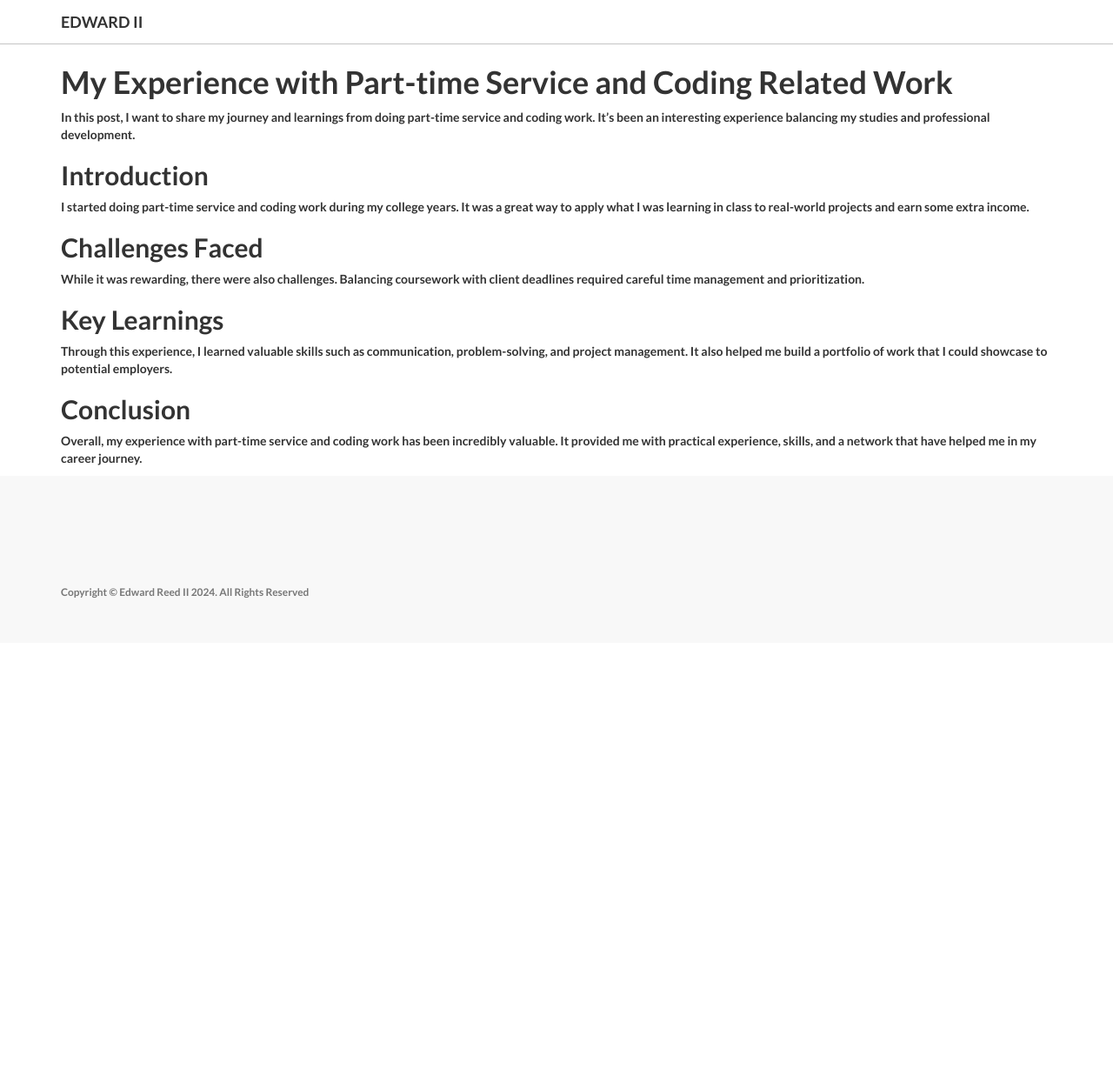
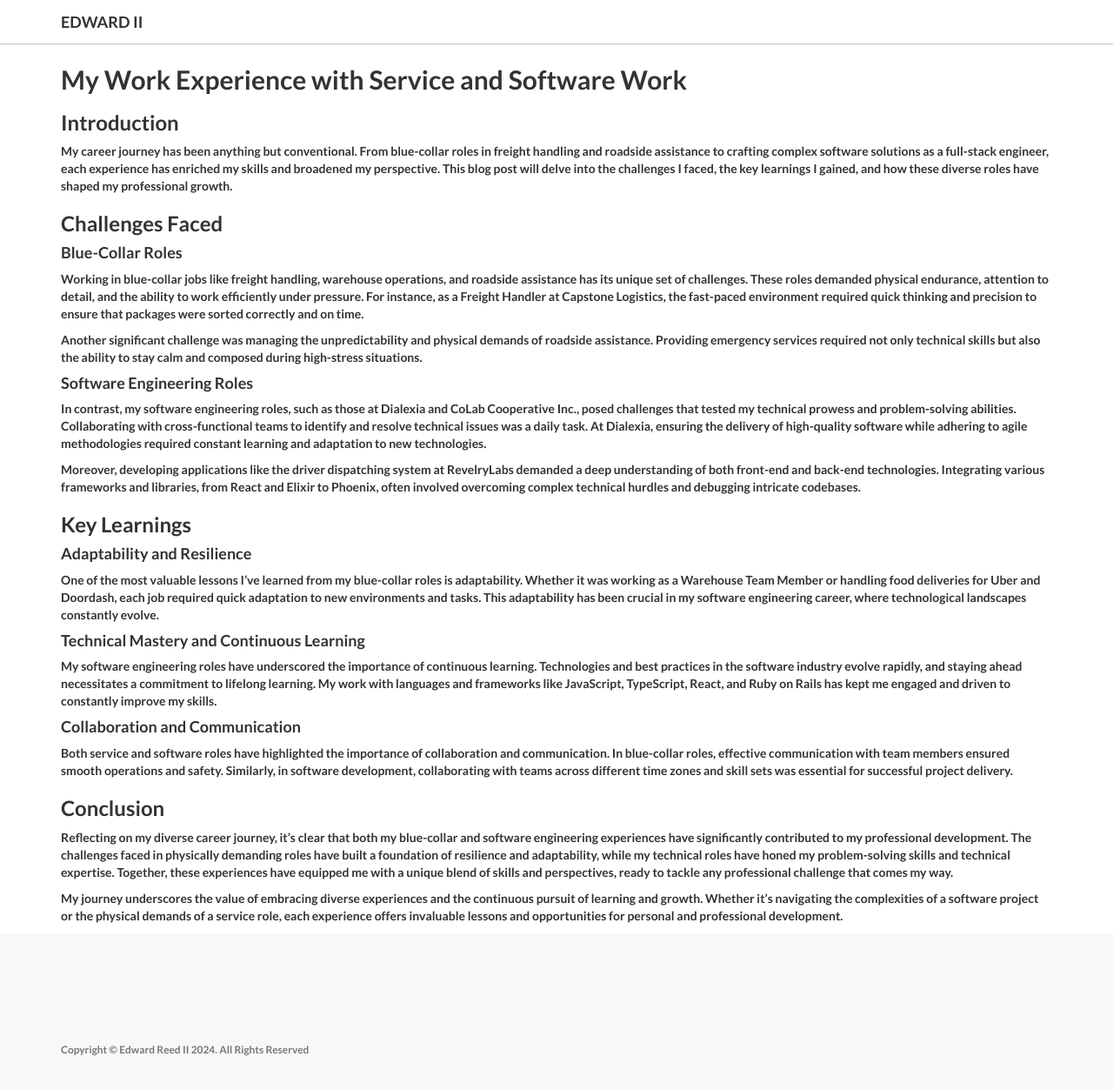
Before and after one commit to MRReedii/edward-reed, a Jekyll site: the page built from _posts/2024-04-24-current-works-part-time-post.md, in a window 1280 px wide and 1265 px high. Shown: the top 1253 px of the window at 87% size. Built offline with Jekyll 4.4.1, drawn with Linux system fonts in a browser that asks for light colours.

Commit message:
Update Content

```diff
--- a/_posts/2024-04-24-current-works-part-time-post.md
+++ b/_posts/2024-04-24-current-works-part-time-post.md
@@ -7,32 +7,42 @@ tags: [experience, freelancing]
 excerpt: "Sharing my journey and learnings from doing part-time service and
 coding work."
 ---
+## My Work Experience with Service and Software Work
 
-# My Experience with Part-time Service and Coding Related Work
+### Introduction
 
-In this post, I want to share my journey and learnings from doing part-time
-service and coding work. It's been an interesting experience balancing my
-studies and professional development.
+My career journey has been anything but conventional. From blue-collar roles in freight handling and roadside assistance to crafting complex software solutions as a full-stack engineer, each experience has enriched my skills and broadened my perspective. This blog post will delve into the challenges I faced, the key learnings I gained, and how these diverse roles have shaped my professional growth.
 
-## Introduction
+### Challenges Faced
 
-I started doing part-time service and coding work during my college years. It
-was a great way to apply what I was learning in class to real-world projects and
-earn some extra income.
+#### Blue-Collar Roles
 
-## Challenges Faced
+Working in blue-collar jobs like freight handling, warehouse operations, and roadside assistance has its unique set of challenges. These roles demanded physical endurance, attention to detail, and the ability to work efficiently under pressure. For instance, as a Freight Handler at Capstone Logistics, the fast-paced environment required quick thinking and precision to ensure that packages were sorted correctly and on time.
 
-While it was rewarding, there were also challenges. Balancing coursework with
-client deadlines required careful time management and prioritization.
+Another significant challenge was managing the unpredictability and physical demands of roadside assistance. Providing emergency services required not only technical skills but also the ability to stay calm and composed during high-stress situations.
 
-## Key Learnings
+#### Software Engineering Roles
 
-Through this experience, I learned valuable skills such as communication,
-problem-solving, and project management. It also helped me build a portfolio of
-work that I could showcase to potential employers.
+In contrast, my software engineering roles, such as those at Dialexia and CoLab Cooperative Inc., posed challenges that tested my technical prowess and problem-solving abilities. Collaborating with cross-functional teams to identify and resolve technical issues was a daily task. At Dialexia, ensuring the delivery of high-quality software while adhering to agile methodologies required constant learning and adaptation to new technologies.
 
-## Conclusion
+Moreover, developing applications like the driver dispatching system at RevelryLabs demanded a deep understanding of both front-end and back-end technologies. Integrating various frameworks and libraries, from React and Elixir to Phoenix, often involved overcoming complex technical hurdles and debugging intricate codebases.
 
-Overall, my experience with part-time service and coding work has been
-incredibly valuable. It provided me with practical experience, skills, and a
-network that have helped me in my career journey.
+### Key Learnings
+
+#### Adaptability and Resilience
+
+One of the most valuable lessons I’ve learned from my blue-collar roles is adaptability. Whether it was working as a Warehouse Team Member or handling food deliveries for Uber and Doordash, each job required quick adaptation to new environments and tasks. This adaptability has been crucial in my software engineering career, where technological landscapes constantly evolve.
+
+#### Technical Mastery and Continuous Learning
+
+My software engineering roles have underscored the importance of continuous learning. Technologies and best practices in the software industry evolve rapidly, and staying ahead necessitates a commitment to lifelong learning. My work with languages and frameworks like JavaScript, TypeScript, React, and Ruby on Rails has kept me engaged and driven to constantly improve my skills.
+
+#### Collaboration and Communication
+
+Both service and software roles have highlighted the importance of collaboration and communication. In blue-collar roles, effective communication with team members ensured smooth operations and safety. Similarly, in software development, collaborating with teams across different time zones and skill sets was essential for successful project delivery.
+
+### Conclusion
+
+Reflecting on my diverse career journey, it’s clear that both my blue-collar and software engineering experiences have significantly contributed to my professional development. The challenges faced in physically demanding roles have built a foundation of resilience and adaptability, while my technical roles have honed my problem-solving skills and technical expertise. Together, these experiences have equipped me with a unique blend of skills and perspectives, ready to tackle any professional challenge that comes my way.
+
+My journey underscores the value of embracing diverse experiences and the continuous pursuit of learning and growth. Whether it’s navigating the complexities of a software project or the physical demands of a service role, each experience offers invaluable lessons and opportunities for personal and professional development.
```
